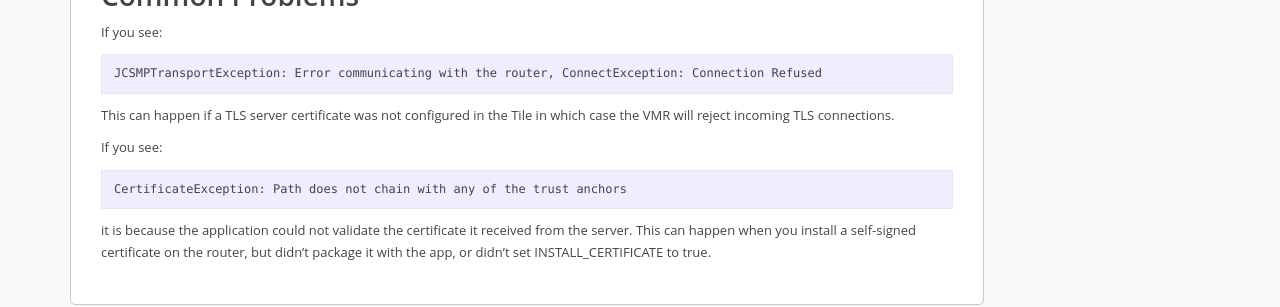
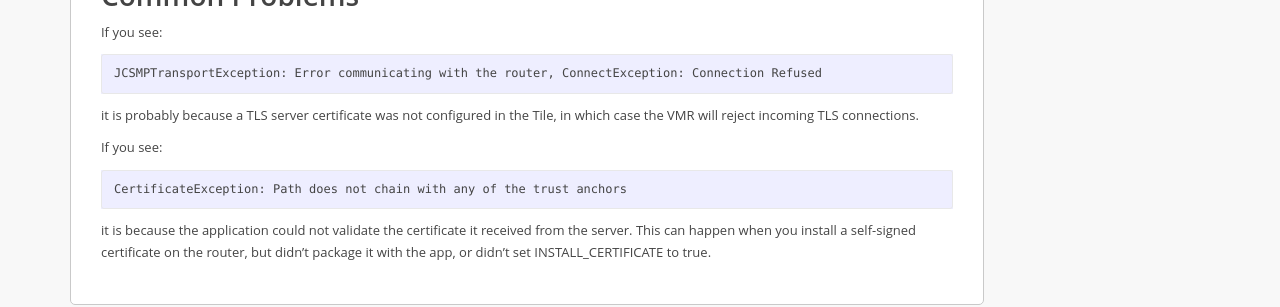
Before and after one commit to SolaceSamples/solace-samples-cloudfoundry-java, a Jekyll site: the page built from docs/_tutorials/secure-session.md, in a window 1280 px wide and 900 px high, scrolled down 3240 px. Shown: the part 585-892 px from the top of the window. Built offline with Jekyll 4.4.1, drawn with Linux system fonts in a browser that asks for light colours; some of the changed text lies outside the part shown.

Commit message:
Fixed wrong variable name in the secure-session tutorial text. Improved the wording of a couple of sentences.

````diff
--- a/docs/_tutorials/secure-session.md
+++ b/docs/_tutorials/secure-session.md
@@ -97,10 +97,10 @@
 1. Copy the certificate (the *.pem file) to the directory secure-app/src/main/resources.
 1. Edit the file. Remove the private key section and just leave the lines starting with -----BEGIN CERTIFICATE----- and ending with ----- END CERTIFICATE-----.
 1. In the CertificateUtil class, change the `CERTIFICATE_FILE_NAME` to match your certificate's file name.
-1. In the SolaceController class, enable certificate validation.
+1. In the SolaceController class, enable certificate validation and tell the app to install it.
 
 ```java
-private static final boolean VALIDATE_CERTIFICATE = true;
+private static final boolean INSTALL_CERTIFICATE = true;
 // and set these further down...
 properties.setproperty(JCSMPProperties.SSL_VALIDATE_CERTIFICATE, true);
 properties.setproperty(JCSMPProperties.SSL_VALIDATE_CERTIFICATE_DATE, true);
@@ -187,7 +187,7 @@
 JCSMPTransportException: Error communicating with the router, ConnectException: Connection Refused
 ```
 
-This can happen if a TLS server certificate was not configured in the Tile in which case the VMR will reject incoming TLS connections.
+it is probably because a TLS server certificate was not configured in the Tile, in which case the VMR will reject incoming TLS connections.
 
 If you see:
 ```
````
